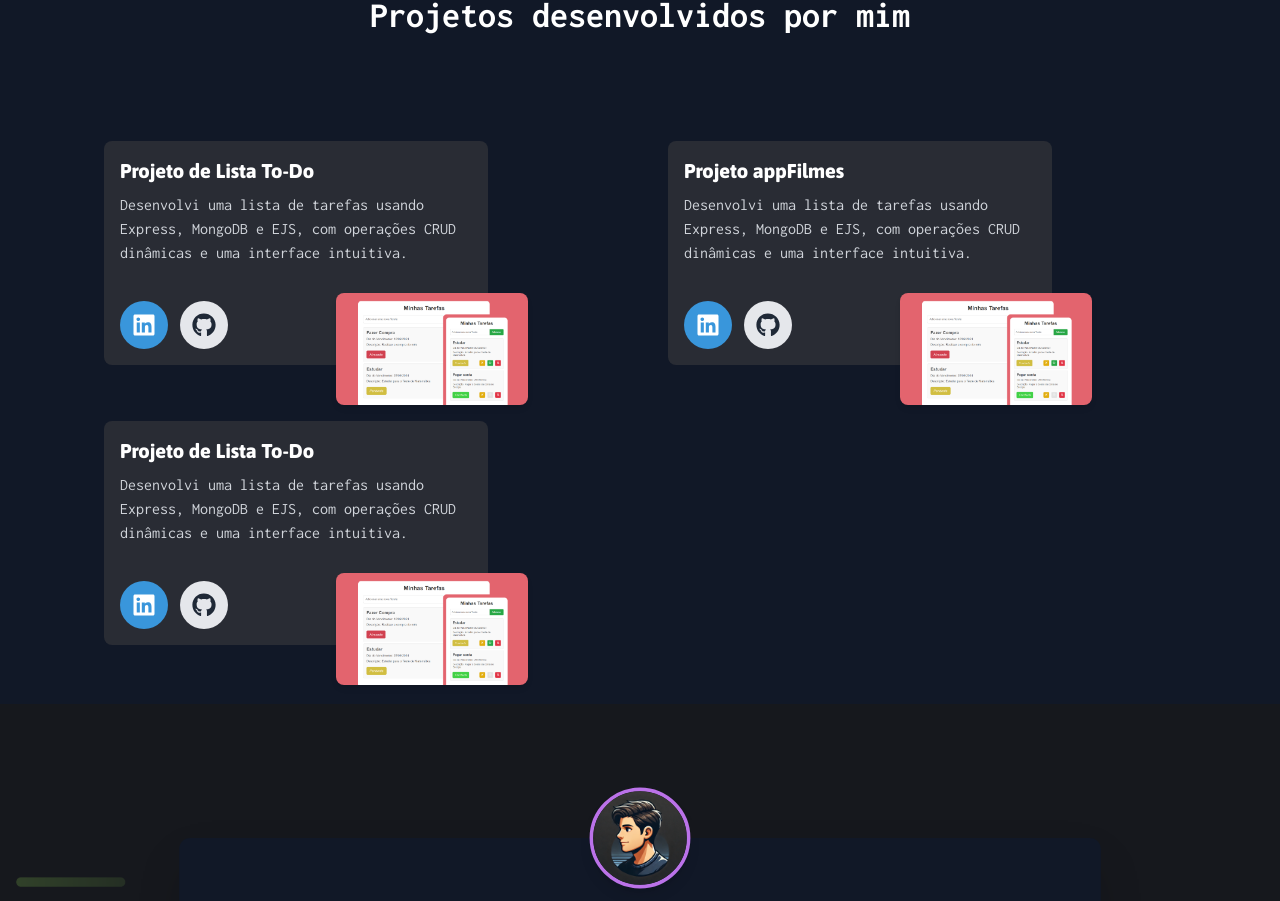
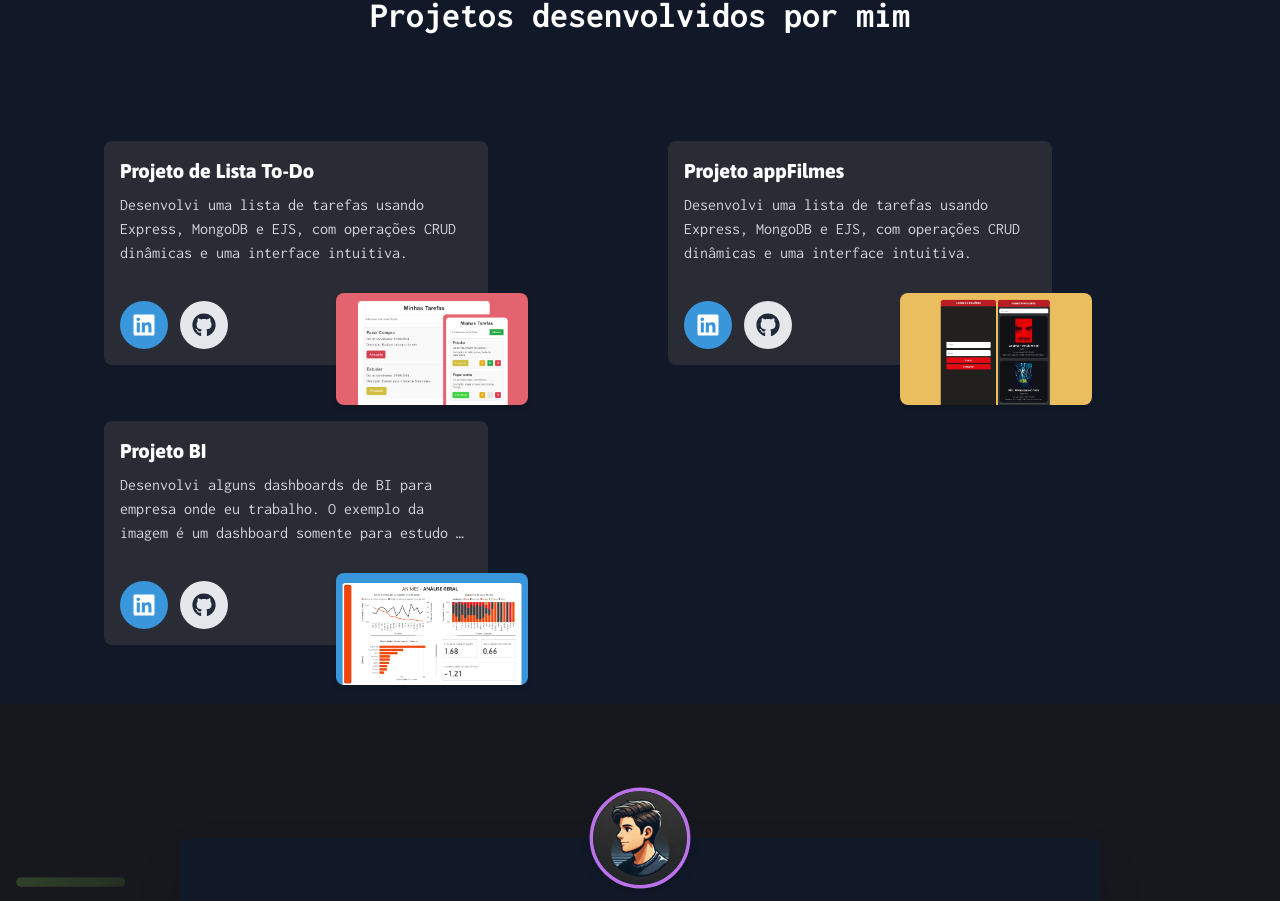
Before and after one commit to RenanOliveiraSilva/portifolio, a React (Vite) app in the folder my-portifolio/: page / in a window 1280 px wide. Shown: the part 896-1797 px from the top of the page. Built offline with nearby package versions, Linux system fonts and the light colour scheme; no server answers.

Commit message:
Adicionando projetos

```diff
--- a/my-portifolio/src/screens/Works.tsx
+++ b/my-portifolio/src/screens/Works.tsx
@@ -8,7 +8,7 @@ const Works = () => {
         <p className='font-inconsolata text-xl md:text-4xl font-bold'>Projetos desenvolvidos por mim</p>
       </div>
 
-      <div className="cards px-4 py-1 md:px-20 h-fit mt-5 grid grid-cols-1 md:grid-cols-2 lg:grid-cols-2 xl:grid-cols-2 2xl:grid-cols-3 gap-14 justify-center mb-6 md:mb-0">
+      <div className="cards px-4 py-1 md:px-20 h-fit mt-5 grid grid-cols-1 md:grid-cols-2 lg:grid-cols-2 xl:grid-cols-2 2xl:grid-cols-3 gap-14 justify-center items-center mb-6 md:mb-0">
         <Card
           title="Projeto de Lista To-Do"
           description="Desenvolvi uma lista de tarefas usando Express, MongoDB e EJS, com operações CRUD dinâmicas e uma interface intuitiva."
@@ -19,18 +19,17 @@ const Works = () => {
         <Card
           title="Projeto appFilmes"
           description="Desenvolvi uma lista de tarefas usando Express, MongoDB e EJS, com operações CRUD dinâmicas e uma interface intuitiva."
-          image="/toDo.png"
+          image="/a.png"
           linkGithub="https://github.com/RenanOliveiraSilva/List-ToDo.git"
           linkLinkedIn="https://www.linkedin.com/posts/renan-de-oliveira-silva-416721289_explorando-express-e-mongodb-desenvolvendo-activity-7236534128349769728-N1az?utm_source=share&utm_medium=member_desktop"
         />
         <Card
-          title="Projeto de Lista To-Do"
-          description="Desenvolvi uma lista de tarefas usando Express, MongoDB e EJS, com operações CRUD dinâmicas e uma interface intuitiva."
-          image="/toDo.png"
+          title="Projeto BI"
+          description="Desenvolvi alguns dashboards de BI para empresa onde eu trabalho. O exemplo da imagem é um dashboard somente para estudo e com dados irreais."
+          image="/b.png"
           linkGithub="https://github.com/RenanOliveiraSilva/List-ToDo.git"
           linkLinkedIn="https://www.linkedin.com/posts/renan-de-oliveira-silva-416721289_explorando-express-e-mongodb-desenvolvendo-activity-7236534128349769728-N1az?utm_source=share&utm_medium=member_desktop"
         />
-
 
       </div>
 
```
Also changed, not shown: my-portifolio/public/a.png (added), my-portifolio/public/b.png (added).
